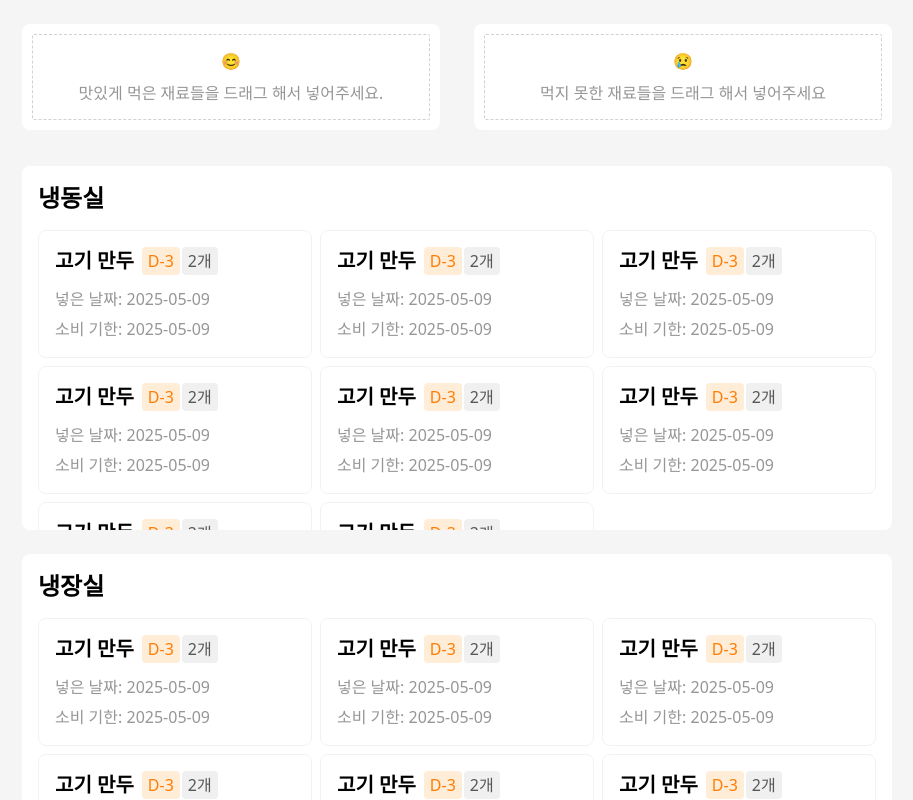
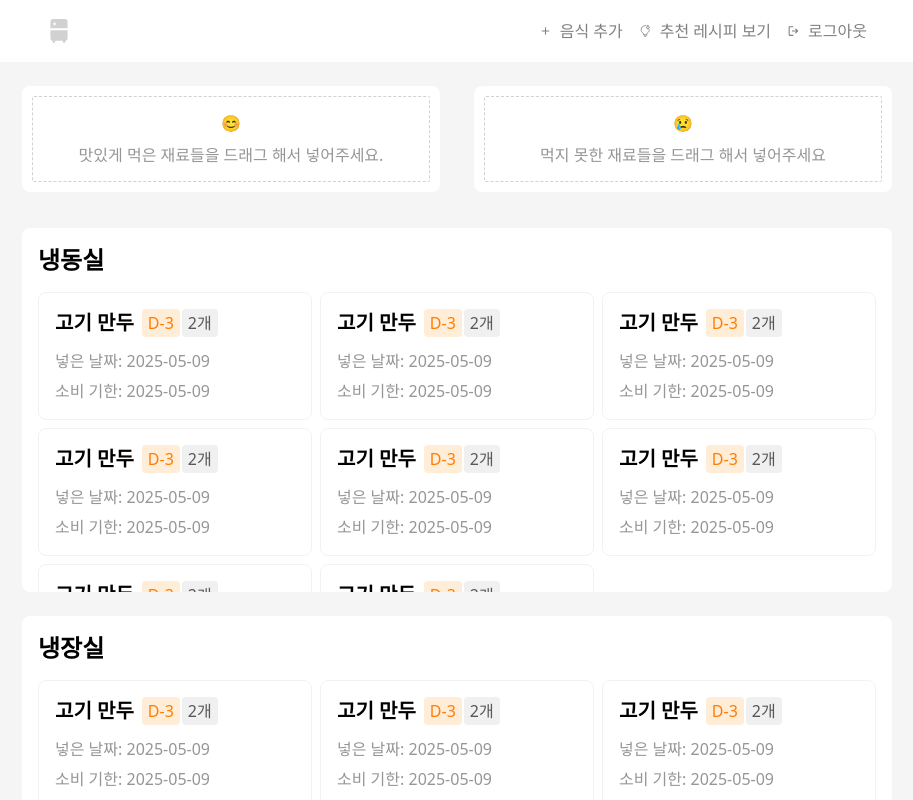
Before and after one commit to jochongs/help-fridge-frontend, a React (Vite) app: page / in a window 1280 px wide. Shown: the top 800 px of the page, without its empty margins (183-1096 px from the left). Built offline with nearby package versions, Linux system fonts and the light colour scheme.

Commit message:
feat: Implement main page header

```diff
--- a/package.json
+++ b/package.json
@@ -31,6 +31,7 @@
     "tailwindcss": "^4.1.6",
     "typescript": "~5.8.3",
     "typescript-eslint": "^8.30.1",
-    "vite": "^6.3.5"
+    "vite": "^6.3.5",
+    "vite-plugin-svgr": "^4.3.0"
   }
 }
--- /dev/null
+++ b/src/components/NavBar/index.tsx
@@ -0,0 +1,105 @@
+export default function NavBar() {
+  return (
+    <header className="bg-white">
+      <div className="max-w-[920px] h-[62px] flex justify-between items-center mx-auto">
+        <button className="w-6 h-6 ml-12.5">
+          <svg
+            width="24"
+            height="24"
+            viewBox="0 0 24 24"
+            fill="none"
+            xmlns="http://www.w3.org/2000/svg"
+          >
+            <g id="refrigerator">
+              <path
+                id="Vector"
+                fill-rule="evenodd"
+                clip-rule="evenodd"
+                d="M5.9999 5.7916e-05C4.59761 5.7916e-05 3.42847 1.11777 3.42847 2.53549V9.21606L3.47818 9.21434H20.5713V2.5372C20.5691 2.20176 20.5008 1.87006 20.3703 1.56101C20.2399 1.25197 20.0499 0.971649 19.8111 0.736052C19.5723 0.500455 19.2895 0.314198 18.9787 0.187916C18.6679 0.0616333 18.3353 -0.00220088 17.9999 5.7916e-05H5.9999ZM3.42847 19.3115V11.3572H20.5713V19.3115C20.5713 20.5801 19.6336 21.6103 18.4285 21.8109V22.7023C18.4285 23.0433 18.293 23.3704 18.0519 23.6115C17.8108 23.8526 17.4837 23.9881 17.1428 23.9881C16.8018 23.9881 16.4747 23.8526 16.2336 23.6115C15.9925 23.3704 15.857 23.0433 15.857 22.7023V21.8452H8.14275V22.7023C8.14275 23.0433 8.00729 23.3704 7.76618 23.6115C7.52506 23.8526 7.19803 23.9881 6.85704 23.9881C6.51605 23.9881 6.18902 23.8526 5.9479 23.6115C5.70678 23.3704 5.57132 23.0433 5.57132 22.7023V21.8109C4.97602 21.7155 4.43389 21.4119 4.04148 20.9542C3.64906 20.4965 3.43183 19.9144 3.42847 19.3115ZM8.64161 4.47263C8.64161 4.18847 8.52873 3.91595 8.3278 3.71501C8.12686 3.51408 7.85434 3.4012 7.57018 3.4012C7.28602 3.4012 7.0135 3.51408 6.81257 3.71501C6.61163 3.91595 6.49875 4.18847 6.49875 4.47263V5.32977C6.49875 5.61393 6.61163 5.88645 6.81257 6.08739C7.0135 6.28832 7.28602 6.4012 7.57018 6.4012C7.85434 6.4012 8.12686 6.28832 8.3278 6.08739C8.52873 5.88645 8.64161 5.61393 8.64161 5.32977V4.47263Z"
+                fill="#D1D1D1"
+              />
+            </g>
+          </svg>
+        </button>
+        <div className="mr-12.5 flex gap-4">
+          <a
+            className="flex font-base text-[#818181] items-center gap-2"
+            href=""
+          >
+            <svg
+              width="13"
+              height="14"
+              viewBox="0 0 13 14"
+              fill="none"
+              xmlns="http://www.w3.org/2000/svg"
+            >
+              <g id="stash:plus-duotone">
+                <path
+                  id="Vector"
+                  d="M6.49992 3.20825C6.64358 3.20825 6.78135 3.26532 6.88294 3.3669C6.98452 3.46848 7.04159 3.60626 7.04159 3.74992V6.45825H9.74992C9.89358 6.45825 10.0314 6.51532 10.1329 6.6169C10.2345 6.71848 10.2916 6.85626 10.2916 6.99992C10.2916 7.14358 10.2345 7.28135 10.1329 7.38294C10.0314 7.48452 9.89358 7.54159 9.74992 7.54159H7.04159V10.2499C7.04159 10.3936 6.98452 10.5314 6.88294 10.6329C6.78135 10.7345 6.64358 10.7916 6.49992 10.7916C6.35626 10.7916 6.21848 10.7345 6.1169 10.6329C6.01532 10.5314 5.95825 10.3936 5.95825 10.2499V7.54159H3.24992C3.10626 7.54159 2.96848 7.48452 2.8669 7.38294C2.76532 7.28135 2.70825 7.14358 2.70825 6.99992C2.70825 6.85626 2.76532 6.71848 2.8669 6.6169C2.96848 6.51532 3.10626 6.45825 3.24992 6.45825H5.95825V3.74992C5.95825 3.60626 6.01532 3.46848 6.1169 3.3669C6.21848 3.26532 6.35626 3.20825 6.49992 3.20825Z"
+                  fill="#818181"
+                />
+              </g>
+            </svg>
+            음식 추가
+          </a>
+          <a
+            className="flex font-base text-[#818181] items-center gap-2"
+            href=""
+          >
+            <svg
+              width="13"
+              height="14"
+              viewBox="0 0 13 14"
+              fill="none"
+              xmlns="http://www.w3.org/2000/svg"
+            >
+              <g id="hugeicons:ai-idea">
+                <g id="Group">
+                  <path
+                    id="Vector"
+                    d="M10.2917 5.711C10.2917 7.1085 9.60383 8.18371 8.55733 8.89166C8.31358 9.05633 8.19171 9.13866 8.13158 9.23291C8.072 9.32608 8.05087 9.44958 8.01025 9.6955L7.97775 9.88671C7.90625 10.319 7.86996 10.5351 7.71829 10.6635C7.56662 10.7918 7.34779 10.7918 6.90958 10.7918H5.49475C5.05654 10.7918 4.83771 10.7918 4.68604 10.6635C4.53437 10.5351 4.49862 10.319 4.42604 9.88671L4.39462 9.6955C4.35346 9.45012 4.33341 9.32717 4.27383 9.234C4.21425 9.14083 4.09183 9.05741 3.84754 8.89058C2.81241 8.18262 2.16675 7.10796 2.16675 5.711C2.16675 3.43221 3.98566 1.5835 6.22925 1.5835C6.50218 1.58321 6.77442 1.6108 7.04175 1.66583"
+                    stroke="#818181"
+                    stroke-width="0.8125"
+                    stroke-linecap="round"
+                    stroke-linejoin="round"
+                  />
+                  <path
+                    id="Vector_2"
+                    d="M7.31266 10.7918V11.3335C7.31266 11.8443 7.31266 12.0994 7.15395 12.2581C6.99525 12.4168 6.74012 12.4168 6.22933 12.4168C5.71854 12.4168 5.46341 12.4168 5.3047 12.2581C5.146 12.0994 5.146 11.8443 5.146 11.3335V10.7918M8.93766 1.5835L9.07741 1.96104C9.2605 2.45612 9.35204 2.70366 9.53241 2.88404C9.71333 3.06495 9.96087 3.1565 10.456 3.33958L10.8335 3.47933L10.456 3.61908C9.96087 3.80216 9.71333 3.8937 9.53296 4.07408C9.35204 4.255 9.2605 4.50254 9.07741 4.99762L8.93766 5.37516L8.79791 4.99762C8.61483 4.50254 8.52329 4.255 8.34291 4.07462C8.162 3.8937 7.91445 3.80216 7.41937 3.61908L7.04183 3.47933L7.41937 3.33958C7.91445 3.1565 8.162 3.06495 8.34237 2.88458C8.52329 2.70366 8.61483 2.45612 8.79791 1.96104L8.93766 1.5835Z"
+                    stroke="#818181"
+                    stroke-width="0.8125"
+                    stroke-linecap="round"
+                    stroke-linejoin="round"
+                  />
+                </g>
+              </g>
+            </svg>
+            추천 레시피 보기
+          </a>
+          <a
+            className="flex font-base text-[#818181] items-center gap-2"
+            href=""
+          >
+            <svg
+              width="13"
+              height="14"
+              viewBox="0 0 13 14"
+              fill="none"
+              xmlns="http://www.w3.org/2000/svg"
+            >
+              <g id="material-symbols:logout-rounded">
+                <path
+                  id="Vector"
+                  d="M2.70833 11.875C2.41042 11.875 2.15547 11.769 1.9435 11.557C1.73153 11.3451 1.62536 11.0899 1.625 10.7917V3.20833C1.625 2.91042 1.73117 2.65547 1.9435 2.4435C2.15583 2.23153 2.41078 2.12536 2.70833 2.125H5.95833C6.11181 2.125 6.24054 2.177 6.34454 2.281C6.44854 2.385 6.50036 2.51356 6.5 2.66667C6.49964 2.81978 6.44764 2.94851 6.344 3.05287C6.24036 3.15724 6.11181 3.20906 5.95833 3.20833H2.70833V10.7917H5.95833C6.11181 10.7917 6.24054 10.8437 6.34454 10.9477C6.44854 11.0517 6.50036 11.1802 6.5 11.3333C6.49964 11.4864 6.44764 11.6152 6.344 11.7195C6.24036 11.8239 6.11181 11.8757 5.95833 11.875H2.70833ZM9.30312 7.54167H5.41667C5.26319 7.54167 5.13464 7.48967 5.031 7.38567C4.92736 7.28167 4.87536 7.15311 4.875 7C4.87464 6.84689 4.92664 6.71833 5.031 6.61433C5.13536 6.51033 5.26392 6.45833 5.41667 6.45833H9.30312L8.2875 5.44271C8.18819 5.3434 8.13854 5.22153 8.13854 5.07708C8.13854 4.93264 8.18819 4.80625 8.2875 4.69792C8.38681 4.58958 8.51319 4.53307 8.66667 4.52837C8.82014 4.52368 8.95104 4.57568 9.05938 4.68438L10.9958 6.62083C11.1042 6.72917 11.1583 6.85556 11.1583 7C11.1583 7.14444 11.1042 7.27083 10.9958 7.37917L9.05938 9.31563C8.95104 9.42396 8.82249 9.47596 8.67371 9.47163C8.52493 9.46729 8.39619 9.41078 8.2875 9.30208C8.18819 9.19375 8.14089 9.06519 8.14558 8.91642C8.15028 8.76764 8.2021 8.64342 8.30104 8.54375L9.30312 7.54167Z"
+                  fill="#818181"
+                />
+              </g>
+            </svg>
+            로그아웃
+          </a>
+        </div>
+      </div>
+    </header>
+  );
+}
--- a/src/page/MainPage/page.tsx
+++ b/src/page/MainPage/page.tsx
@@ -1,8 +1,11 @@
+import NavBar from "../../components/NavBar";
 import { DropArea } from "./components/DropArea";
 import SpaceSection from "./components/SpaceSection";
 
 function MainPage() {
   return (
+    <>
+      <NavBar />
       <div className="bg-[#F5F5F5]">
         <main className="max-w-[930px] w-full flex mx-auto px-7.5 flex-col pb-6">
           <div className="flex gap-8.5 mt-6">
@@ -18,6 +21,7 @@ function MainPage() {
           <SpaceSection className="mt-6">서랍</SpaceSection>
         </main>
       </div>
+    </>
   );
 }
 export default MainPage;
```
Also changed, not shown: 1 other file (tests, documents, lock files or other folders). Lines whose indentation alone changed are shown as unchanged.
